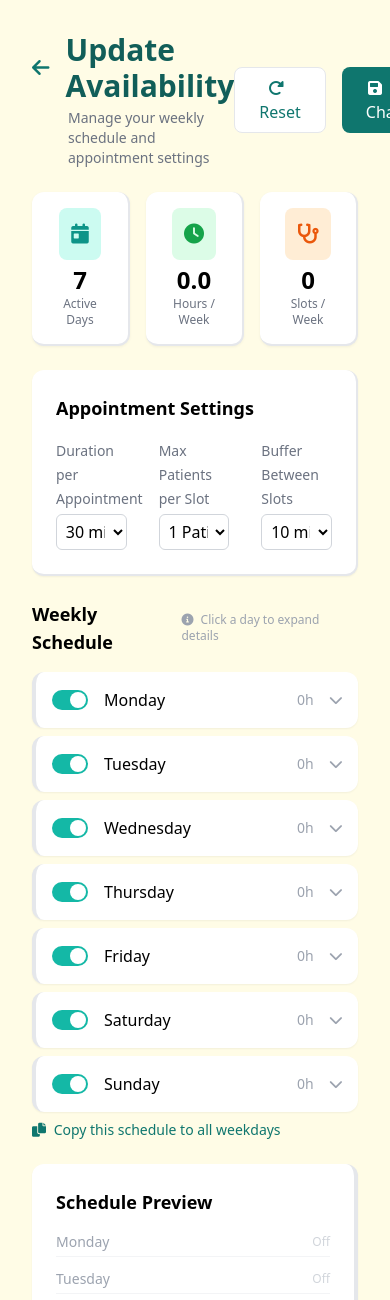
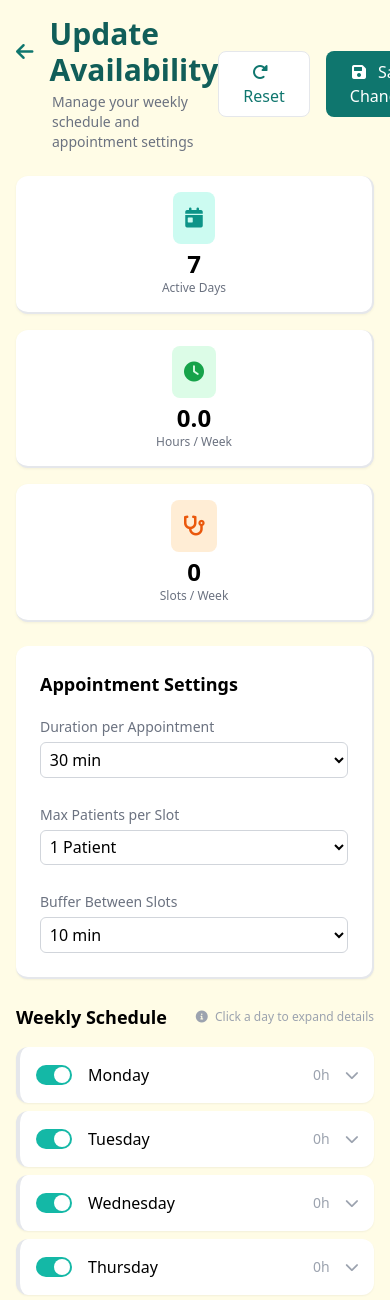
Before and after one commit to AMNA-RISHVI/CareNest_Home-Healthcare-Platform, a Django app: page /professionalpanel/availability-settings/ in a window 390 px wide; the page is wider, and only the part inside the window is pictured. Shown: the top 1300 px of that part. Run offline with Django 5.2, Linux system fonts and the light colour scheme; some libraries are stand-ins or nearby versions.

Commit message:
Update update_availabiity.html

```diff
--- a/professionalpanel/templates/professionalpanel/update_availability.html
+++ b/professionalpanel/templates/professionalpanel/update_availability.html
@@ -16,7 +16,7 @@
         .toggle-switch.on::after { left: 18px; }
     </style>
 </head>
-<body>
+<body class="p-4 md:p-8">
 
         <!-- Header -->
     <div class="flex justify-between items-center mb-6">
@@ -40,7 +40,7 @@
         <div class="flex-1 flex flex-col gap-6">
 
             <!-- Top Stats Grid (3 Cards) - Centered Icons & Stethoscope added -->
-            <div class="grid grid-cols-3 gap-4">
+            <div class="grid grid-cols-1 sm:grid-cols-3 gap-4">
                 <div class="card-stat flex flex-col items-center justify-center p-4 text-center border-b-2 border-r-2">
                     <i class="fas fa-calendar-day text-teal-600 bg-teal-100 p-3 rounded-lg text-xl mb-1"></i>
                     <div>
@@ -67,7 +67,7 @@
             <!-- Appointment Settings -->
             <div class="bg-white rounded-xl border-b-2 border-r-2 p-6 shadow-sm w-full">
                 <h2 class="font-bold text-lg mb-4">Appointment Settings</h2>
-                <div class="grid grid-cols-3 gap-8">
+                <div class="grid grid-cols-1 md:grid-cols-3 gap-6">
                     <div><label class="text-sm text-gray-500">Duration per Appointment</label>
                         <select id="duration" class="time-select mt-1">
                             <script>for(let i=5; i<=60; i+=5) document.write(`<option value="${i}" ${i==30?'selected':''}>${i} min</option>`);</script>
@@ -167,7 +167,7 @@
                     </div>
                 </div>
                 <div class="details mt-4 hidden pt-4 border-t border-gray-100">
-                    <div class="grid grid-cols-2 gap-4">
+                    <div class="grid grid-cols-1 sm:grid-cols-2 gap-4">
                         <div class="bg-teal-50 border-b-4 p-3 rounded-lg">
                             <div class="text-sm font-medium mb-2"><i class="fas fa-sun text-teal-600"></i> Morning Session <span class="text-red-500 text-xs cursor-pointer float-right" onclick="removeSession(${i}, 'morning')">Remove</span></div>
                             <div class="flex gap-2 text-sm"><div><label class="text-xs text-gray-500">Start time</label><select class="time-select morning-start-${i}">${generateTimeOptions(0, 12)}</select></div><div><label class="text-xs text-gray-500">End time</label><select class="time-select morning-end-${i}">${generateTimeOptions(0, 12)}</select></div></div>
```
